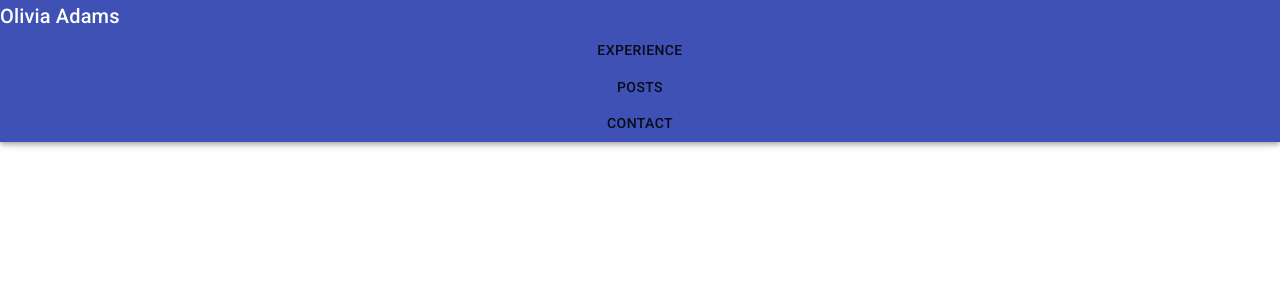
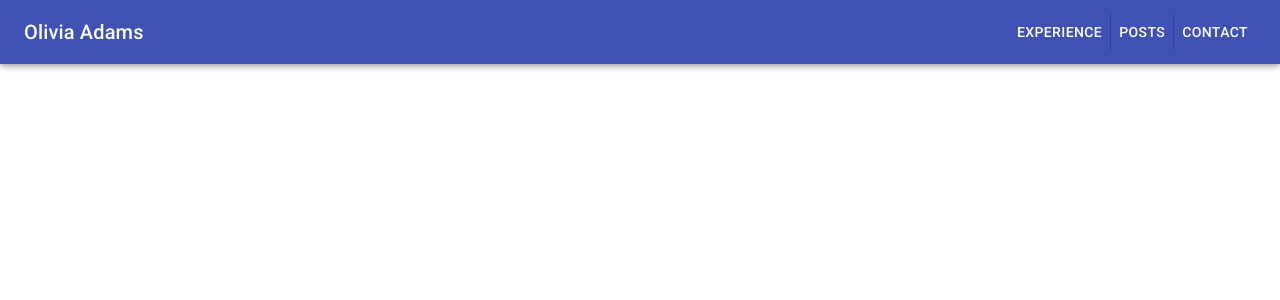
Before and after one commit to livgust/oliviaadams.dev, a React (Create React App) app: page / in a window 1280 px wide. Shown: the top 300 px of the page. Built offline with nearby package versions, Linux system fonts and the light colour scheme.

Commit message:
styled app bar

```diff
--- a/src/App.tsx
+++ b/src/App.tsx
@@ -3,11 +3,13 @@ import React from "react";
 import { createStyles, makeStyles, Theme } from "@material-ui/core/styles";
 import AppBar from "@material-ui/core/AppBar";
 import Button from "@material-ui/core/Button";
+import ButtonGroup from "@material-ui/core/ButtonGroup";
+import Toolbar from "@material-ui/core/Toolbar";
 import Typography from "@material-ui/core/Typography";
 import "./App.css";
 import "typeface-roboto";
 
-function App() {
+export default function App() {
     const classes = makeStyles((theme: Theme) =>
         createStyles({
             root: {
@@ -21,10 +23,12 @@ function App() {
     return (
         <div className={classes.root}>
             <AppBar>
-                <Typography variant="h6" className={classes.title}>
-                    Olivia Adams
-                </Typography>
-                <MenuButtons />
+                <Toolbar>
+                    <Typography variant="h6" className={classes.title}>
+                        Olivia Adams
+                    </Typography>
+                    <MenuButtons />
+                </Toolbar>
             </AppBar>
         </div>
     );
@@ -32,12 +36,10 @@ function App() {
 
 function MenuButtons() {
     return (
-        <>
+        <ButtonGroup aria-label="navigation" color="inherit" variant="text">
             <Button>Experience</Button>
             <Button>Posts</Button>
             <Button>Contact</Button>
-        </>
+        </ButtonGroup>
     );
 }
-
-export default App;
```
